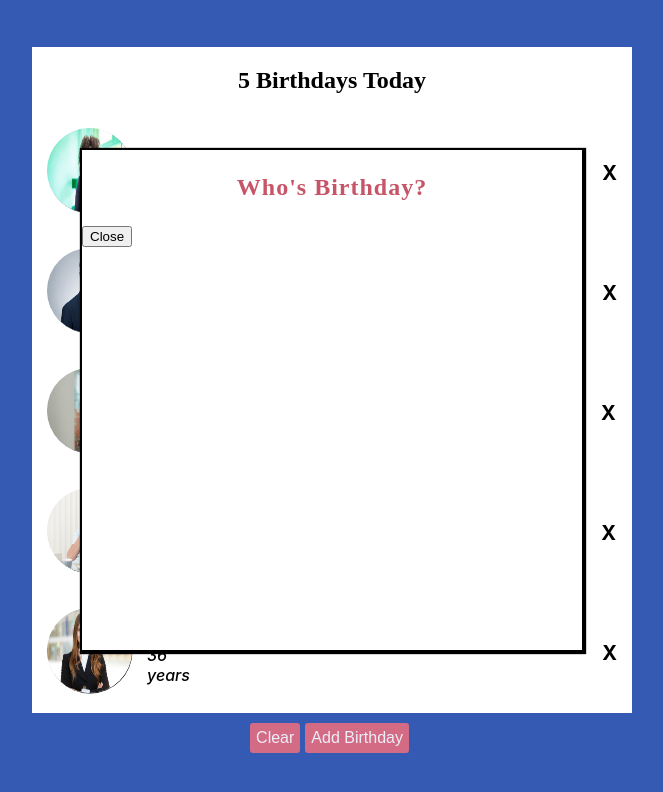
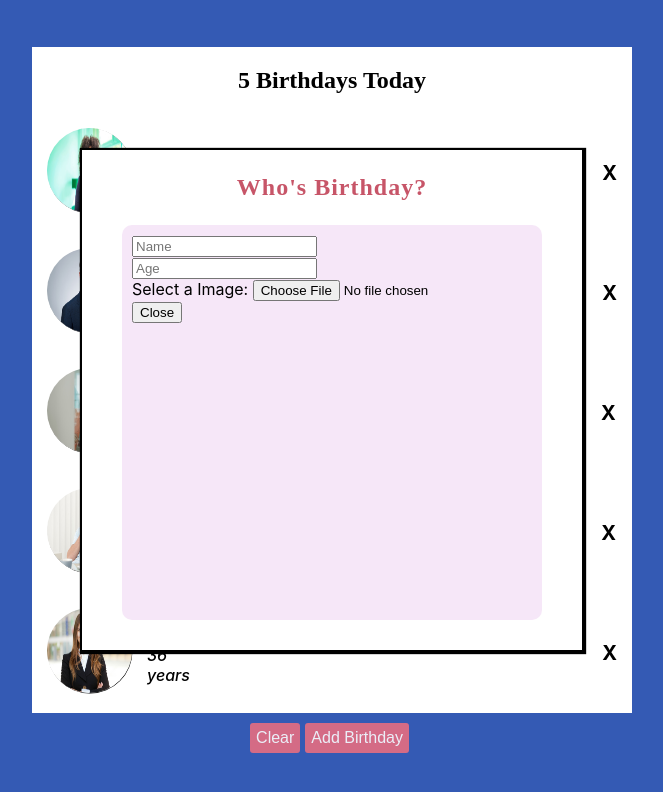
Before and after one commit to stetsonharding/birthday-reminders, a React (Create React App) app: page / in a window 1280 px wide. Both pictures are taken after a click on the button "Add Birthday". Shown: the top 792 px of the page, without its empty margins (308-971 px from the left). Built offline with nearby package versions, Linux system fonts and the light colour scheme.

Commit message:
add birthday inputs

```diff
--- a/src/AddBirthdayModal.css
+++ b/src/AddBirthdayModal.css
@@ -34,3 +34,12 @@
     font-weight: bold;
     color: rgb(199, 85, 104);
 }
+
+.form-container {
+    width: 80%;
+    height: 75%;
+    background-color: rgb(246, 231, 248);
+    margin: 0 auto;
+    border-radius: 10px;
+   padding: 10px;
+}
--- a/src/AddBirthdayModal.js
+++ b/src/AddBirthdayModal.js
@@ -1,18 +1,28 @@
 import React from 'react'
 import "./AddBirthdayModal.css"
 
-export default function AddBirthdayModal({isAddBirthdayShown, setIsAddBirthdayShown}) {
+export default function AddBirthdayModal({ isAddBirthdayShown, setIsAddBirthdayShown }) {
 
-const showHideClassName = isAddBirthdayShown ? 'modal-container display-block' : 'modal display-none'
+    const showHideClassName = isAddBirthdayShown ? 'modal-container display-block' : 'modal display-none'
 
-    return(
+    return (
         <div className={showHideClassName}>
-            <div className="modal">
-                <p className="modal-title">Who's Birthday?</p>
-                <form className="birthday-form">
+            <div className='modal'>
+                <p className='modal-title'>Who's Birthday?</p>
+                <div className='form-container'>
+                    <form className='birthday-form'>
 
-                </form>
-                <button onClick={() => setIsAddBirthdayShown(false)}>Close</button>
+                        <input type='text' placeholder='Name' />
+                        <br />
+                        <input type='text' placeholder='Age' />
+                        <br />
+                        <label for="myfile">Select a Image: </label>
+                        <input type="file" id="myfile" name="myfile" />
+                        <br />
+                        <button onClick={() => setIsAddBirthdayShown(false)}>Close</button>
+                    </form>
+                </div>
+
             </div>
         </div>
 
```
